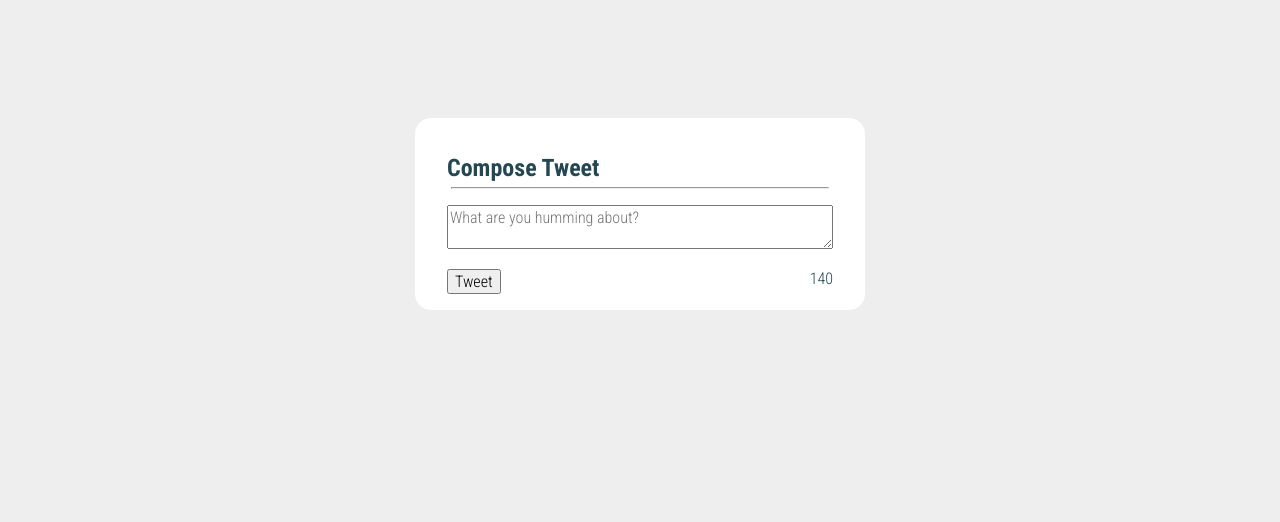
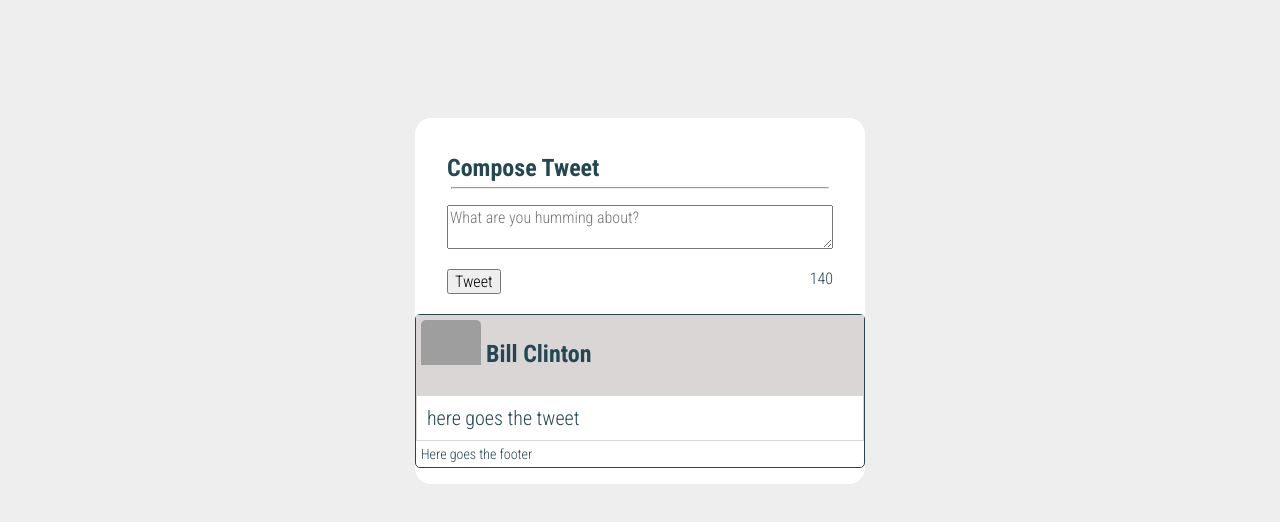
Before and after one commit to hajinasiri/Practice-Tweeter, a website: page public/index.html in a window 1280 px wide. Shown: the part 102-624 px from the top of the page. Drawn offline with Linux system fonts and the light colour scheme; grey boxes are pictures that could not be loaded.

Commit message:
new tweet and old tweet CSS were done

```diff
--- a/public/index.html
+++ b/public/index.html
@@ -16,6 +16,9 @@
     <!-- new tweet box CSS -->
     <link rel="stylesheet" href="/styles/new-tweet.css" type="text/css">
 
+    <!-- Old tweets CSS -->
+    <link rel="stylesheet" href="/styles/old-tweets.css" type="text/css">
+
     <!-- font Roboto condenced from googlefont -->
     <link href="https://fonts.googleapis.com/css?family=Roboto+Condensed:300,300i,700,700i" rel="stylesheet">
 
@@ -24,7 +27,12 @@
 
     <!-- App JS -->
     <script type="text/javascript" src="/scripts/app.js"></script>
+
+    <!-- JQuery for counting characters and changing the counter and its color -->
     <script type="text/javascript" src="/scripts/composer-char-counter.js"></script>
+
+    <!-- To changing tweet states to hover state -->
+    <script type="text/javascript" src="/scripts/hover.js"></script>
   </head>
 
   <body>
@@ -37,6 +45,7 @@
 
     <!-- Page-specific (main) content here -->
     <main class="container">
+
       <section class="new-tweet">
         <h2>Compose Tweet</h2>
         <hr class="line">
@@ -46,6 +55,18 @@
           <span class="counter">140</span>
         </form>
       </section>
+
+      <section class="tweet-container">
+        <article>
+          <header>
+            <img src="https://img.buzzfeed.com/buzzfeed-static/static/2017-03/31/13/enhanced/buzzfeed-prod-fastlane-02/original-grid-image-14740-1490981786-4.jpg?crop=590:590;5,0&downsize=715:*&output-format=auto&output-quality=auto" >
+             <h2> Bill Clinton</h2>
+          </header>
+          <main>here goes the tweet</main>
+          <footer>Here goes the footer</footer>
+      </article>
+      </section>
+
     </main>
   </body>
 </html>
--- /dev/null
+++ b/public/scripts/hover.js
@@ -0,0 +1,9 @@
+$( document ).ready(function() {
+  $(".tweet-container").on('mouseover', function(event){
+    $(this).css('box-shadow','2px 4px 10px #AAA');
+  });
+
+    $(".tweet-container").on('mouseout',function(event){
+    $(this).css('box-shadow','');
+  });
+});
--- /dev/null
+++ b/public/styles/old-tweets.css
@@ -0,0 +1,39 @@
+.tweet-container{
+  width:450px;
+  background-color: white;
+  margin-left: auto;
+  margin-right: auto;
+  margin-top: 20px;
+  border-radius: 5px;
+  border: 1px solid;
+}
+
+.tweet-container article header{
+  background-color: #dad6d6;
+  padding: 5px;
+  height: 80px;
+}
+
+.tweet-container article header img{
+  width: 60px;
+  float: left;
+  border-radius: 5px;
+  padding-bottom: 5px;
+  margin-right: 5px;
+}
+
+.tweet-container article header h2{
+  color: #244853;
+}
+
+.tweet-container article main{
+  font-size:20px;
+  border: 1px solid;
+  border-color: #dad6d6;
+  padding:10px;
+}
+
+.tweet-container article footer{
+  padding:5px;
+  font-size: 14px;
+}
```
Also changed, not shown: public/styles/layout.css (line endings or trailing spaces).
